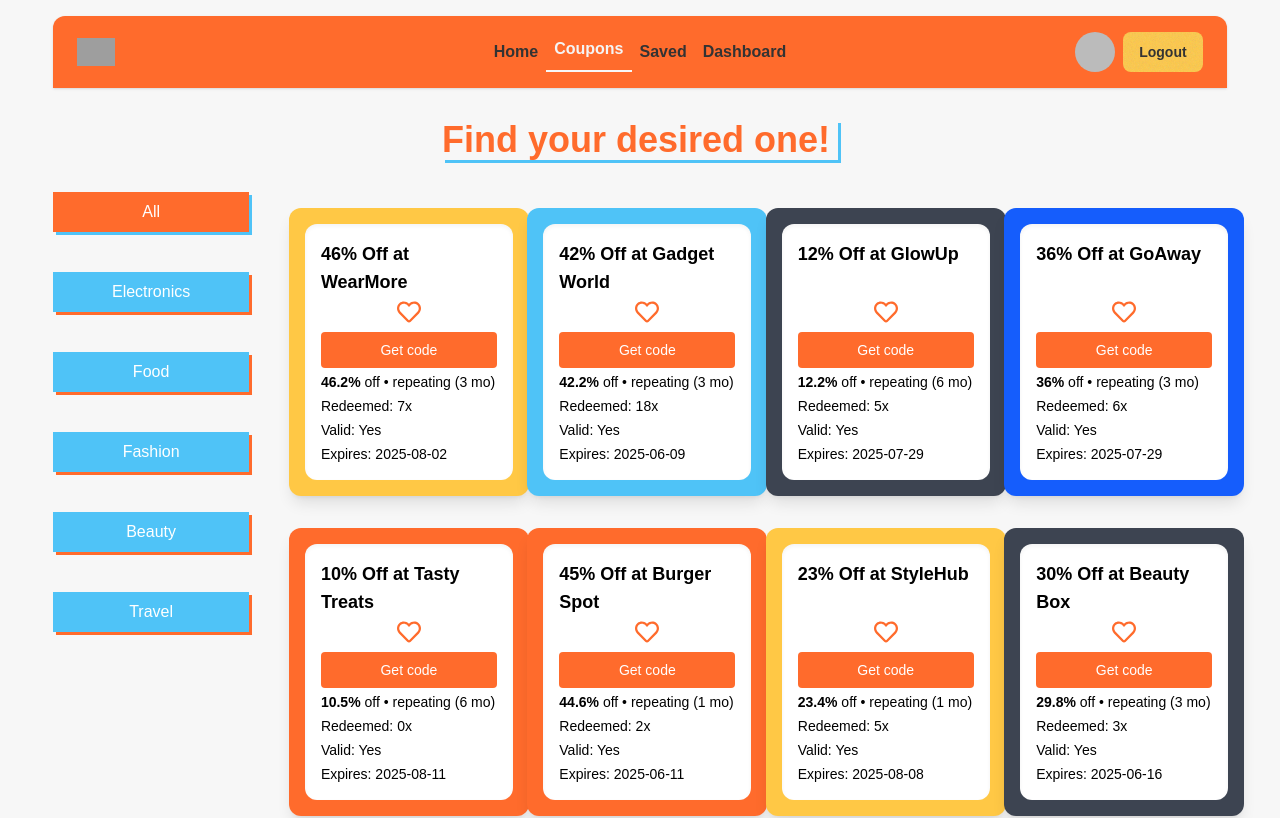
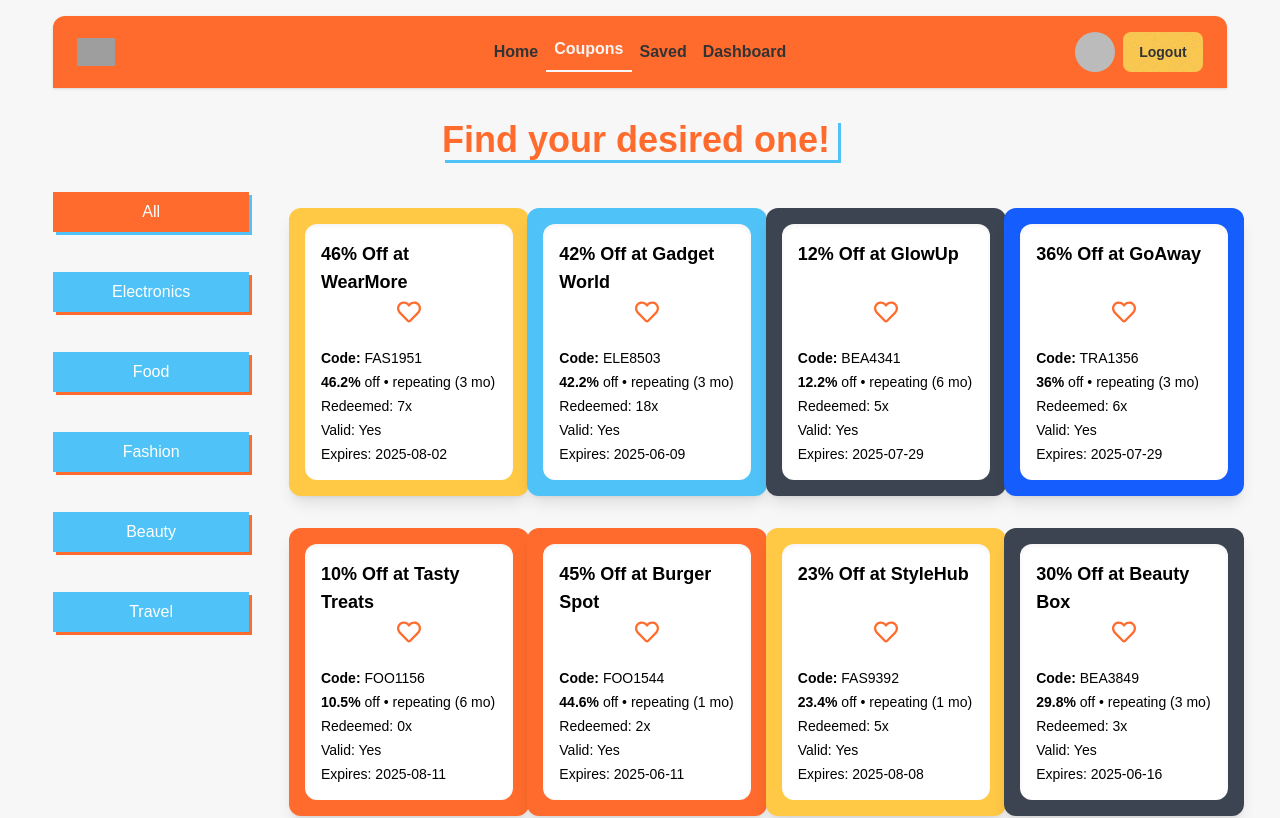
Before and after one commit to hsrokon/dealio, a React (Vite) app: page /coupons in a window 1280 px wide. Shown: the top 818 px of the page. Built offline with nearby package versions, Linux system fonts and the light colour scheme; no server answers; sample sign-in values are in the browser's storage; grey boxes are pictures that could not be loaded.

Commit message:
login user show code and 3d stack problem fixed in coupon cards in saved.jsx

```diff
--- a/src/components/sub/CouponCard.jsx
+++ b/src/components/sub/CouponCard.jsx
@@ -8,6 +8,8 @@ import {
   useSpring,
 } from "framer-motion";
 import { SavedContext } from "../../utils/saved";
+import { AuthContext } from "../../provider/AuthProvider";
+import { useLocation, useNavigate } from "react-router-dom";
 
 const categoryColors = {
   Electronics: { bg: "bg-secondary", text: "text-base-100" },
@@ -29,6 +31,16 @@ const CouponCard = ({ coupon }) => {
     store, expires_on
   } = coupon;
   const color = categoryColors[category] || categoryColors.Default;
+
+  //login user show
+  const { user } = useContext(AuthContext);
+  const location = useLocation();
+  const navigate = useNavigate();
+  const handleSeeCode = () => {
+    navigate( '/auth/login', {
+      state: location.pathname,
+    })
+  }
 
   const [ update, setUpdate ] = useState(false)
   //card saving
@@ -92,10 +104,10 @@ const CouponCard = ({ coupon }) => {
           </div>
         </div>
         <div className="text-sm space-y-1 mt-1">
-          {/* <p><strong>Code:</strong> {code}</p> */}
-          <button className="bg-primary text-white font-medium py-2 px-6 rounded transition-all hover:bg-accent hover:text-base-content active:scale-95 w-full">
-                    Get code
-                  </button>
+          {
+            user ? <p><strong>Code:</strong> {code}</p> : <button onClick={handleSeeCode} className="bg-primary text-white font-medium py-2 px-6 rounded transition-all hover:bg-accent hover:text-base-content active:scale-95 w-full translate-z-96">
+          Get code</button>
+          }
           <p><strong>{percent_off}%</strong> off • {duration} ({duration_in_months} mo)</p>
           <p>Redeemed: {times_redeemed}x</p>
           <p>Valid: {valid ? 'Yes' : 'No'}</p>
--- a/src/components/sub/PopularCoupon.jsx
+++ b/src/components/sub/PopularCoupon.jsx
@@ -1,5 +1,8 @@
 import { motion } from "framer-motion";
 import SpotlightButton from "./SpotlightButton";
+import { useContext } from "react";
+import { AuthContext } from "../../provider/AuthProvider";
+import { useLocation, useNavigate } from "react-router-dom";
 
 const categoryColors = {
   Electronics: { bg: "bg-secondary", text: "text-base-100" },
@@ -17,8 +20,16 @@ const PopularCoupon = ({ coupon }) => {
     times_redeemed, valid, category,
     store, expires_on
   } = coupon;
+  const color = categoryColors[category] || categoryColors.Default;
 
-  const color = categoryColors[category] || categoryColors.Default;
+  const { user } = useContext(AuthContext);
+  const location = useLocation();
+  const navigate = useNavigate();
+  const handleSeeCode = () => {
+    navigate( '/auth/login', {
+      state: location.pathname,
+    })
+  }
 
   return (
     <motion.div
@@ -43,7 +54,9 @@ const PopularCoupon = ({ coupon }) => {
         <hr className="border-dashed border-white/40 my-2" />
 
         <div className="text-sm space-y-1">
-          <SpotlightButton></SpotlightButton>
+          {
+            user ? code : <div onClick={handleSeeCode}><SpotlightButton></SpotlightButton></div>
+          }
           <p><strong>Discount:</strong> {percent_off}%</p>
           <p><strong>Redeemed:</strong> {times_redeemed} times</p>
           <p><strong>Duration:</strong> {duration} ({duration_in_months} mo)</p>
--- a/src/routes/PrivateRoute.jsx
+++ b/src/routes/PrivateRoute.jsx
@@ -16,6 +16,8 @@ const PrivateRoute = ({children}) => {
         return children;
     }
 
+    //Navigate - Used in JSX (return) to automatically redirect
+    //useNavigate - Used in logic or event handlers (e.g., onClick)
     return (<Navigate state={location.pathname} to={'/auth/login'}></Navigate>);
 };
 
```
